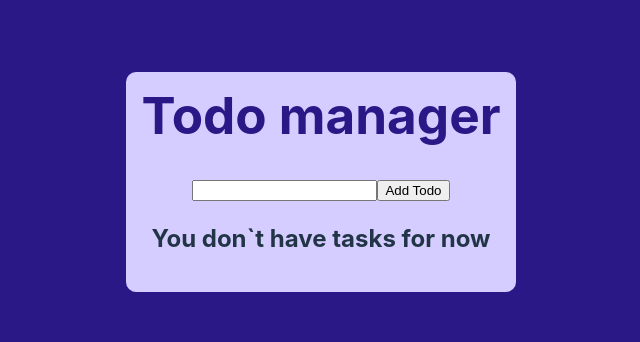
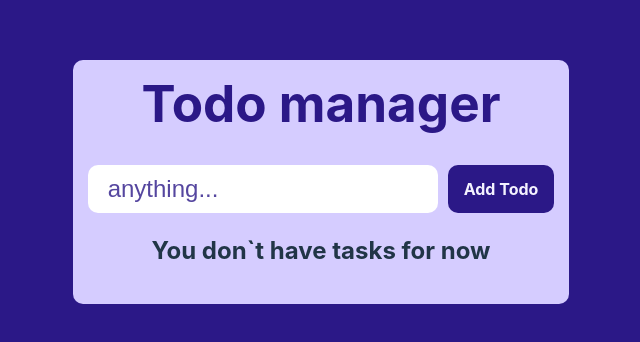
Before and after one commit to Viktorres19/react-mobx-pet, a React (Vite) app: page / in a window 1280 px wide. Shown: the part 218-560 px from the top of the page, without its empty margins (319-959 px from the left). Built offline with nearby package versions, Linux system fonts and the light colour scheme.

Commit message:
03 styled add todo

```diff
--- a/src/components/AddTodo/AddTodo.jsx
+++ b/src/components/AddTodo/AddTodo.jsx
@@ -18,6 +18,7 @@ export const AddTodo = observer(() => {
 				type={'text'}
 				onChange={e => setData(e.target.value)}
 				value={data}
+				placeholder="anything..."
 			/>
 			<button type={'submit'}>Add Todo</button>
 		</StyledAddTodo>
--- a/src/components/AddTodo/styles.js
+++ b/src/components/AddTodo/styles.js
@@ -2,4 +2,38 @@ import styled from 'styled-components'
 
 export const StyledAddTodo = styled.form`
 	background-color: transparent;
+	display: flex;
+	justify-content: space-between;
+	align-items: stretch;
+	& input {
+		flex-grow: 2;
+		margin-right: 10px;
+		border: none;
+		padding: 10px 20px;
+		border-radius: 10px;
+		font-size: 24px;
+		&::placeholder {
+			color: rgba(43, 24, 135, .8);
+		}
+		&:focus-visible {
+			outline: none;
+		}
+	}
+	& button {
+		background-color: #2b1887;
+		color: #f4f2ff;
+		font-weight: 700;
+		border-radius: 10px;
+		border: 1px solid transparent;
+		padding: 15px;
+		font-size: 1em;
+		line-height: 1;
+		font-family: inherit;
+		cursor: pointer;
+		opacity: 1;
+		transition: opacity 120ms ease-in-out;
+		&:hover {
+			opacity: .9;
+		}
+	}
 `
--- a/src/components/TodoList/styles.js
+++ b/src/components/TodoList/styles.js
@@ -3,6 +3,7 @@ import styled from 'styled-components'
 export const UnorderedList = styled.ul`
 	padding: 0;
 	list-style-type: none;
+	margin: 30px 0 0;
 `
 
 export const ListItem = styled.li`
@@ -12,6 +13,9 @@ export const ListItem = styled.li`
 	background-color: #f4f2ff;
 	border-radius: 10px;
 	padding: 20px;
+	&:not(:last-child) {
+		margin-bottom: 10px;
+	}
 	& span {
 		flex-grow: 2;
 		box-sizing: border-box;
@@ -53,7 +57,7 @@ export const ListItem = styled.li`
 		background-color: #e42c5f;
 		color: #f4f2ff;
 		font-weight: 700;
-		border-radius: 8px;
+		border-radius: 10px;
 		border: 1px solid transparent;
 		padding: 15px;
 		font-size: 1em;
```
